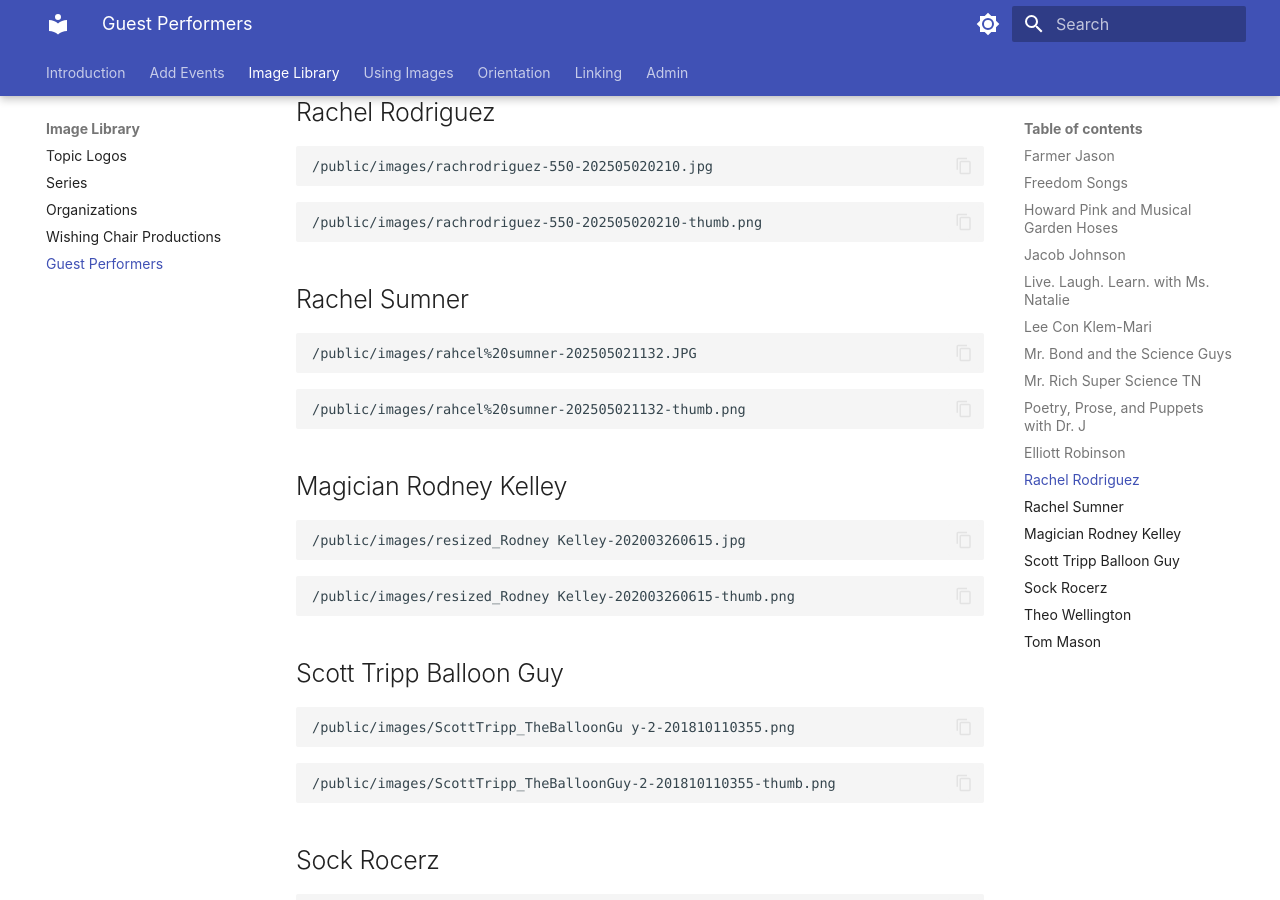
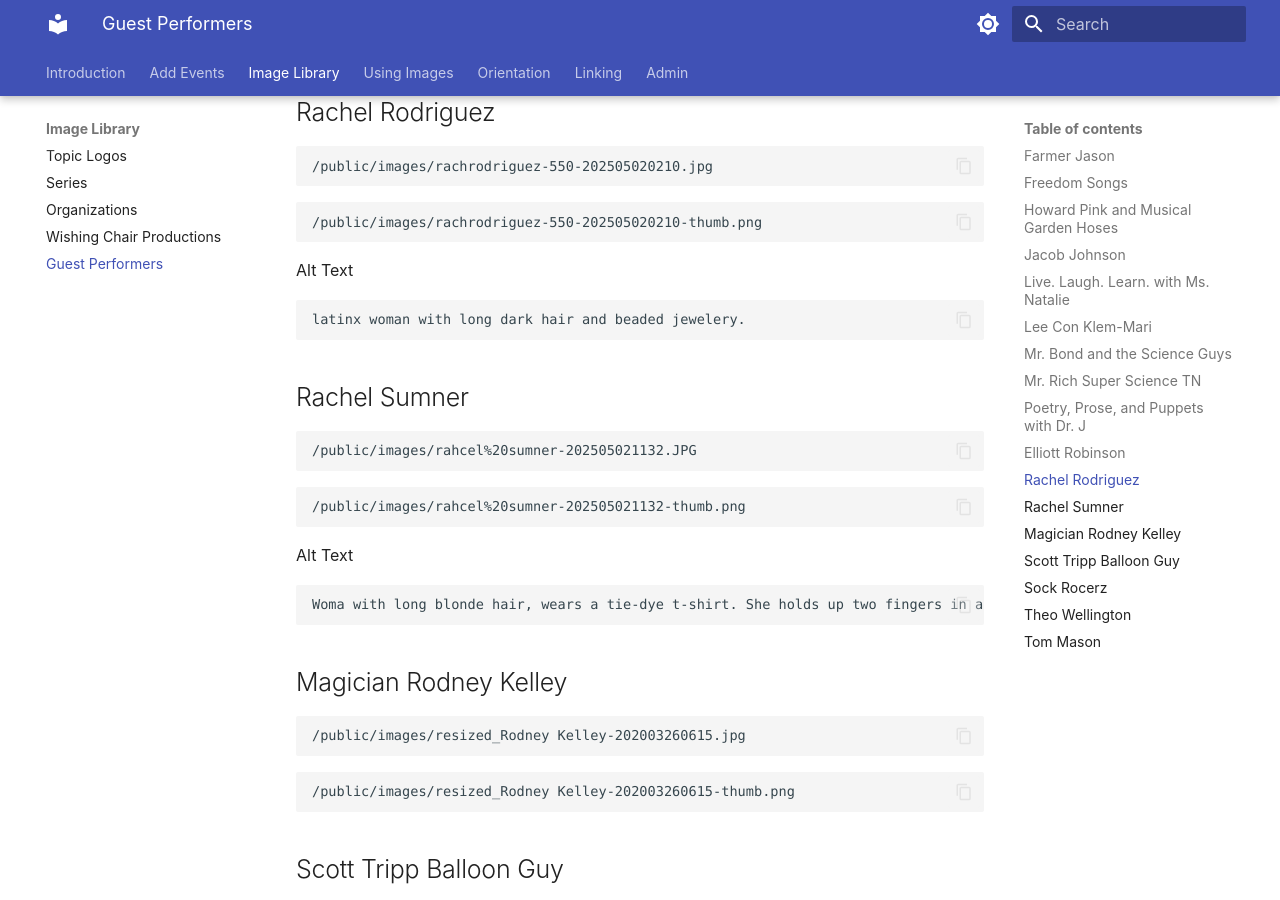
Before and after one commit to Nashville-Public-Library/bedework-docs, an MkDocs documentation site: the page built from docs/image-library/guest-performers.md, in a window 1280 px wide and 900 px high, scrolled down 2044 px. Built offline with MkDocs 1.6.1 and Material for MkDocs 9.7.7, drawn with Linux system fonts in a browser that asks for light colours.

Commit message:
more alt text

````diff
--- a/docs/image-library/guest-performers.md
+++ b/docs/image-library/guest-performers.md
@@ -115,6 +115,12 @@ title: Guest Performers
 /public/images/rachrodriguez-550-202505020210-thumb.png
 ```
 
+Alt Text
+
+```text
+latinx woman with long dark hair and beaded jewelery.
+```
+
 ## Rachel Sumner
 
 ```text
@@ -123,6 +129,12 @@ title: Guest Performers
 
 ```text
 /public/images/rahcel%20sumner-202505021132-thumb.png
+```
+
+Alt Text
+
+```text
+Woma with long blonde hair, wears a tie-dye t-shirt. She holds up two fingers in a peace sign.
 ```
 
 ## Magician Rodney Kelley
````
